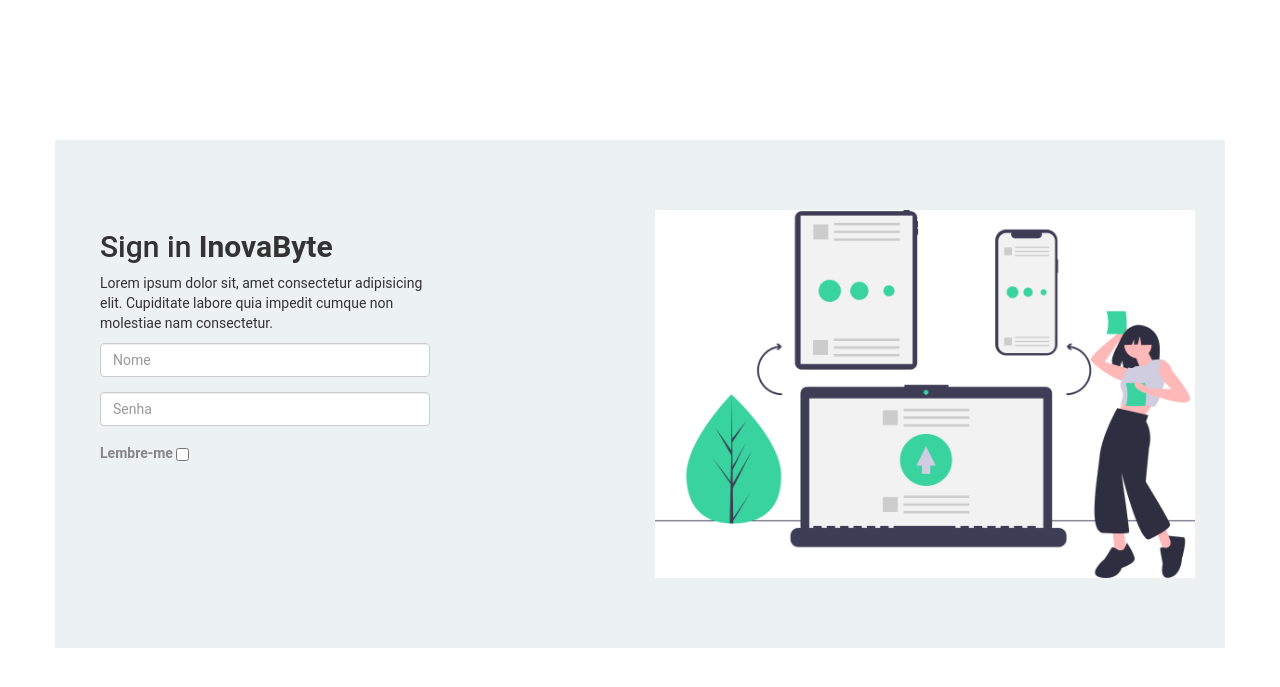
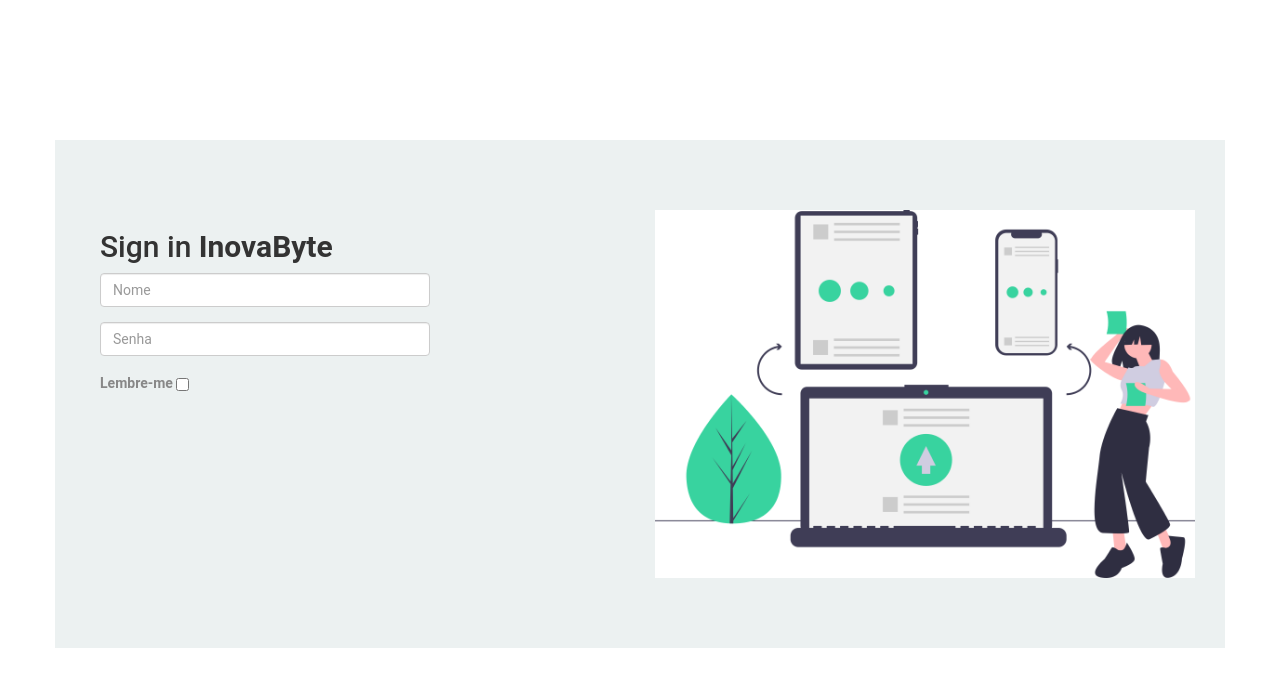
Before and after one commit to AlexPedro105/eCommerce, a PHP site: page /login.php in a window 1280 px wide. Shown: the top 687 px of the page. Run offline with PHP 8.4, Linux system fonts and the light colour scheme.

Commit message:
Ajustes de frase da tela de login

```diff
--- a/login.php
+++ b/login.php
@@ -18,8 +18,8 @@
                     <div class="col-md-8">
                         <div class="mb-4">
                             <h2>Sign in <strong>InovaByte</strong></h2>
-                            <p class="mb-4">Lorem ipsum dolor sit, amet consectetur adipisicing elit.
-                                Cupiditate labore quia impedit cumque non molestiae nam consectetur.</p>
+                           <!-- <p class="mb-4">Lorem ipsum dolor sit, amet consectetur adipisicing elit.
+                                Cupiditate labore quia impedit cumque non molestiae nam consectetur.</p> -->
                         </div>
                         <form action="#" method="post">
                             <div class="form-group">
```
